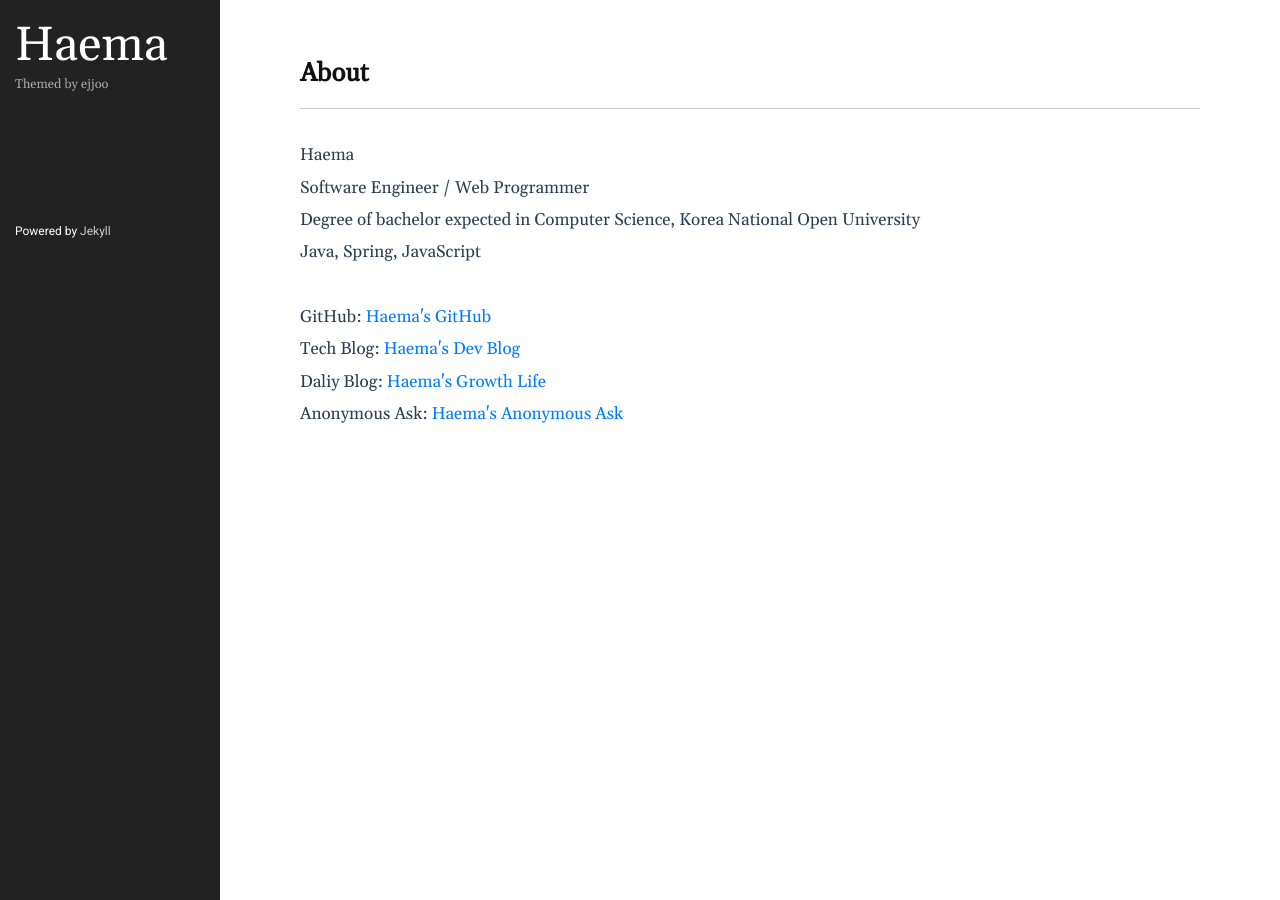
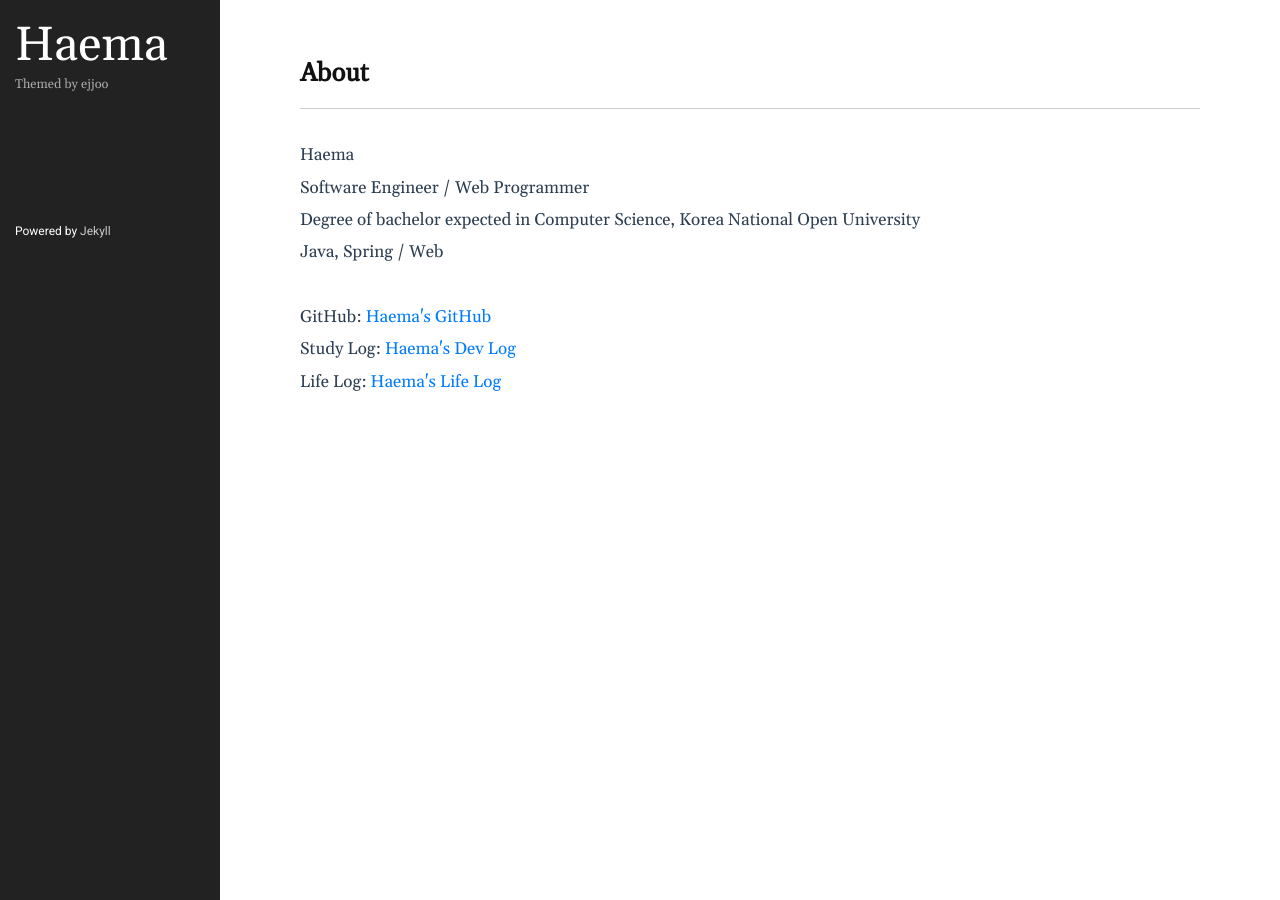
Before and after one commit to haema-dev/haema-dev.github.io, a Jekyll site: the page built from about.markdown, in a window 1280 px wide. Built offline with Jekyll 4.4.1, drawn with Linux system fonts in a browser that asks for light colours.

Commit message:
update haema

```diff
--- a/_includes/home.html
+++ b/_includes/home.html
@@ -11,7 +11,7 @@
     <p>Haema<br>
       Software Engineer<br>
       Degree of bachelor expected in Computer Science, Korea National Open University<br>
-      Java, Spring, JavaScript / Web<br>
+      Java, Spring / Web<br>
     </p><br>
     <p>GitHub: <a href="https://github.com/haema-dev" target="_blank">Haema's GitHub</a></p>
     <p>Study Log: <a href="https://haema-dev.tistory.com" target="_blank">Haema's Study Log</a></p>
--- a/about.markdown
+++ b/about.markdown
@@ -7,19 +7,10 @@ permalink: /about/
 <p>Haema<br>
     Software Engineer / Web Programmer<br>
     Degree of bachelor expected in Computer Science, Korea National Open University<br>
-    Java, Spring, JavaScript<br>
+      Java, Spring / Web<br>
 </p>
 <br>
 
-<p>GitHub:
-    <a href="https://github.com/haema-dev" target="_blank">Haema's GitHub</a>
-</p>
-<p>Tech Blog:
-    <a href="https://haema-dev.tistory.com" target="_blank">Haema's Dev Blog</a>
-</p>
-<p>Daliy Blog:
-    <a href="https://velog.io/@haema_dev" target="_blank">Haema's Growth Life</a>
-</p>
-<p>Anonymous Ask:
-    <a href="https://peing.net/ko/c2ca2af5130d54" target="_blank">Haema's Anonymous Ask</a>
-</p>
+<p>GitHub: <a href="https://github.com/haema-dev" target="_blank">Haema's GitHub</a></p>
+<p>Study Log: <a href="https://haema-dev.tistory.com" target="_blank">Haema's Dev Log</a></p>
+<p>Life Log: <a href="https://velog.io/@haema_dev" target="_blank">Haema's Life Log</a></p>
```
Also changed, not shown: README.md.
